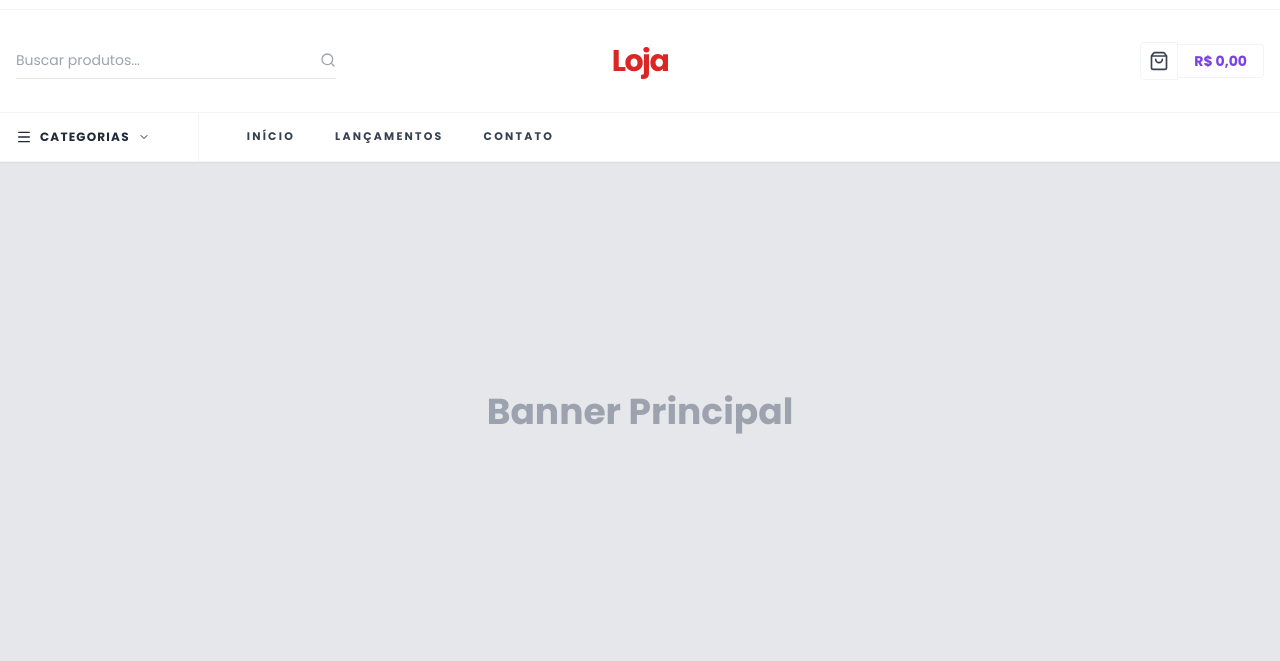
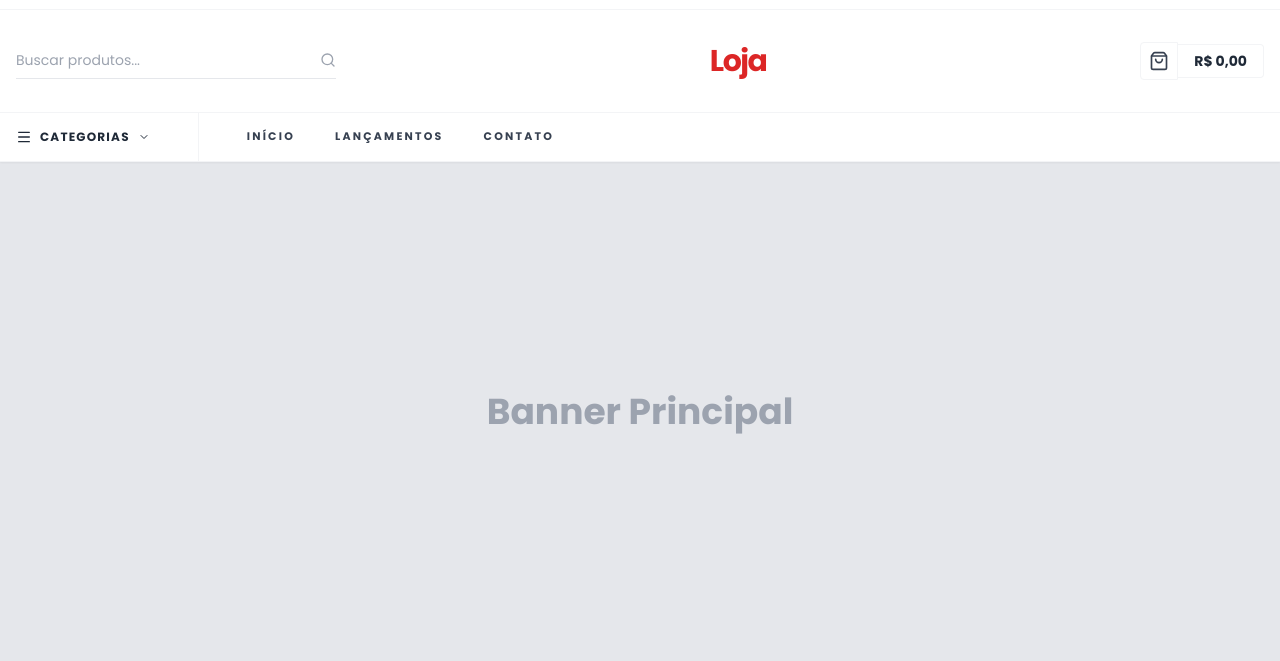
Before and after one commit to leanttro/lojaleanttro, a Flask app: page /presentes/ in a window 1280 px wide. Shown: the part 24-685 px from the top of the page. Run offline with Flask 3, Linux system fonts and the light colour scheme; data that the repository does not hold is empty; some libraries are stand-ins or nearby versions; some web fonts are replaced.

Commit message:
Update index.html

```diff
--- a/templates/index.html
+++ b/templates/index.html
@@ -70,16 +70,14 @@
     </div>
 
     <div class="py-8 bg-white">
-        <div class="container mx-auto px-4 grid grid-cols-1 md:grid-cols-3 gap-6 items-center">
+        <div class="container mx-auto px-4 flex flex-col md:flex-row items-center justify-between gap-6">
 
-            <div class="relative w-full max-w-xs mx-auto md:mx-0 order-2 md:order-1 flex justify-center md:justify-start">
-                <div class="relative w-full">
-                    <input type="text" placeholder="Buscar produtos..." class="w-full border-b border-gray-200 py-2 pr-8 text-sm focus:outline-none focus:border-theme text-center md:text-left">
-                    <i data-lucide="search" class="absolute right-0 top-2.5 w-4 h-4 text-gray-400"></i>
-                </div>
+            <div class="relative w-full max-w-xs order-2 md:order-1">
+                <input type="text" placeholder="Buscar produtos..." class="w-full border-b border-gray-200 py-2 pr-8 text-sm focus:outline-none focus:border-theme text-center md:text-left">
+                <i data-lucide="search" class="absolute right-0 top-2.5 w-4 h-4 text-gray-400"></i>
             </div>
 
-            <div class="flex justify-center order-1 md:order-2">
+            <div class="flex justify-center order-1 md:order-2 w-full md:w-auto">
                 <a href="/presentes/" class="flex items-center gap-2">
                     {% if loja.logo %}
                     <img src="{{ directus_url }}/assets/{{ loja.logo }}" alt="Logo" class="h-16 object-contain">
@@ -89,14 +87,14 @@
                 </a>
             </div>
 
-            <div class="flex justify-center md:justify-end items-center space-x-4 order-3 md:order-3">
+            <div class="flex justify-center md:justify-end items-center space-x-4 order-3 md:order-3 w-full md:w-auto">
                 <button onclick="toggleCart()" class="flex items-center group cursor-pointer justify-center">
                     <div class="relative p-2 border border-gray-100 rounded-l group-hover:bg-gray-50 transition-colors">
                         <i data-lucide="shopping-bag" class="w-5 h-5 text-gray-700"></i>
                         <span id="cart-count" class="absolute top-1 right-1 bg-theme text-white text-[9px] font-bold rounded-full w-4 h-4 flex items-center justify-center hidden">0</span>
                     </div>
                     <div class="border border-l-0 border-gray-100 rounded-r px-4 py-1.5 text-sm font-bold bg-white block">
-                        <span id="cart-total-header" class="text-secondary">R$ 0,00</span>
+                        <span id="cart-total-header">R$ 0,00</span>
                     </div>
                 </button>
             </div>
@@ -218,7 +216,7 @@
                         {% if p.preco %}
                         <div class="mb-3">
                             <span class="text-xs text-gray-400 line-through mr-2">R$ {{ "%.2f"|format(p.preco * 1.2)|replace('.', ',') }}</span>
-                            <span class="text-lg font-bold text-secondary">R$ {{ "%.2f"|format(p.preco)|replace('.', ',') }}</span>
+                            <span class="text-lg font-bold text-theme">R$ {{ "%.2f"|format(p.preco)|replace('.', ',') }}</span>
                         </div>
                         {% else %}
                         <div class="mb-3"><span class="text-xs font-bold bg-gray-100 text-gray-500 px-2 py-1 rounded uppercase tracking-wider">Sob Consulta</span></div>
@@ -320,7 +318,7 @@
                     <div id="frete-options" class="space-y-1 text-sm"></div>
                 </div>
                 <div class="flex justify-between items-center text-xl font-bold pt-2 border-t border-gray-200">
-                    <span class="text-gray-600">Total:</span><span id="cart-total" class="text-secondary">R$ 0,00</span>
+                    <span class="text-gray-600">Total:</span><span id="cart-total" class="text-theme">R$ 0,00</span>
                 </div>
                 <button onclick="finalizarNoZap()" class="w-full bg-green-600 hover:bg-green-700 text-white font-bold py-4 rounded-xl flex items-center justify-center gap-2 shadow-lg shadow-green-200 hover:shadow-green-300 transition-all active:scale-95 animate-pulse">
                     <i data-lucide="message-circle" class="w-5 h-5"></i> FECHAR PEDIDO NO WHATSAPP
@@ -350,6 +348,7 @@
         // CORREÇÃO MOBILE: Função para alternar o menu de categorias
         function toggleMobileCat() {
             const menu = document.getElementById('cat-menu-list');
+            // Só altera a classe hidden. O CSS lida com desktop via Hover.
             menu.classList.toggle('hidden');
         }
 
@@ -382,14 +381,13 @@
             }
             cart.forEach((item, i) => {
                 total += (item.preco || 0) * item.qtd;
-                // Preço no item do carrinho em ROXO
                 container.innerHTML += `
                     <div class="flex gap-4 border-b border-gray-100 pb-4 last:border-0 animate-[fadeIn_0.2s_ease-out]">
                         <img src="${item.imagem}" class="w-16 h-16 object-cover rounded-md bg-gray-100 border border-gray-200">
                         <div class="flex-1 min-w-0">
                             <h4 class="font-bold text-xs text-gray-800 line-clamp-2 leading-snug mb-1">${item.nome_exibicao}</h4>
                             <div class="flex justify-between items-center">
-                                <span class="text-secondary font-bold text-sm">R$ ${(item.preco * item.qtd).toFixed(2).replace('.',',')}</span>
+                                <span class="text-theme font-bold text-sm">R$ ${(item.preco * item.qtd).toFixed(2).replace('.',',')}</span>
                                 <div class="flex items-center gap-3 bg-gray-100 rounded-lg px-2 py-1">
                                     <span class="text-xs font-bold text-gray-600">x${item.qtd}</span>
                                     <button onclick="removeFromCart(${i})" class="text-red-400 hover:text-red-600 transition-colors"><i data-lucide="trash-2" class="w-3 h-3"></i></button>
@@ -453,7 +451,7 @@
                 }
                 if (res.data.length === 0 && html === '') { div.innerHTML = '<span class="text-xs text-gray-500">Nenhuma opção disponível.</span>'; return; }
                 res.data.forEach(opt => {
-                    html += `<label class="flex justify-between items-center p-2 border border-gray-200 rounded mb-1 cursor-pointer hover:bg-gray-50 transition-colors"><div class="flex items-center gap-2"><input type="radio" name="frete" onchange="selectFrete('${opt.transportadora} - ${opt.servico}', ${opt.preco})" class="text-gray-800 focus:ring-gray-800"><div class="text-xs text-gray-600"><b class="text-gray-800">${opt.transportadora}</b><br>${opt.prazo} dias úteis</div></div><span class="font-bold text-xs text-secondary">R$ ${opt.preco.toFixed(2).replace('.',',')}</span></label>`;
+                    html += `<label class="flex justify-between items-center p-2 border border-gray-200 rounded mb-1 cursor-pointer hover:bg-gray-50 transition-colors"><div class="flex items-center gap-2"><input type="radio" name="frete" onchange="selectFrete('${opt.transportadora} - ${opt.servico}', ${opt.preco})" class="text-gray-800 focus:ring-gray-800"><div class="text-xs text-gray-600"><b class="text-gray-800">${opt.transportadora}</b><br>${opt.prazo} dias úteis</div></div><span class="font-bold text-xs text-gray-800">R$ ${opt.preco.toFixed(2).replace('.',',')}</span></label>`;
                 });
                 div.innerHTML = html;
             } catch (e) { console.error(e); div.innerHTML = '<span class="text-red-500 text-xs">Erro ao calcular. Tente mais tarde.</span>'; }
@@ -466,6 +464,7 @@
             let msg = `👋 Olá! Vim do site e quero fechar meu pedido:\n\n`;
             let total = 0;
 
+            // Lógica unificada sem mostrar fornecedores
             cart.forEach(i => {
                 msg += `— ${i.qtd}x ${i.nome_exibicao}\n`;
                 if(i.preco) {
```
